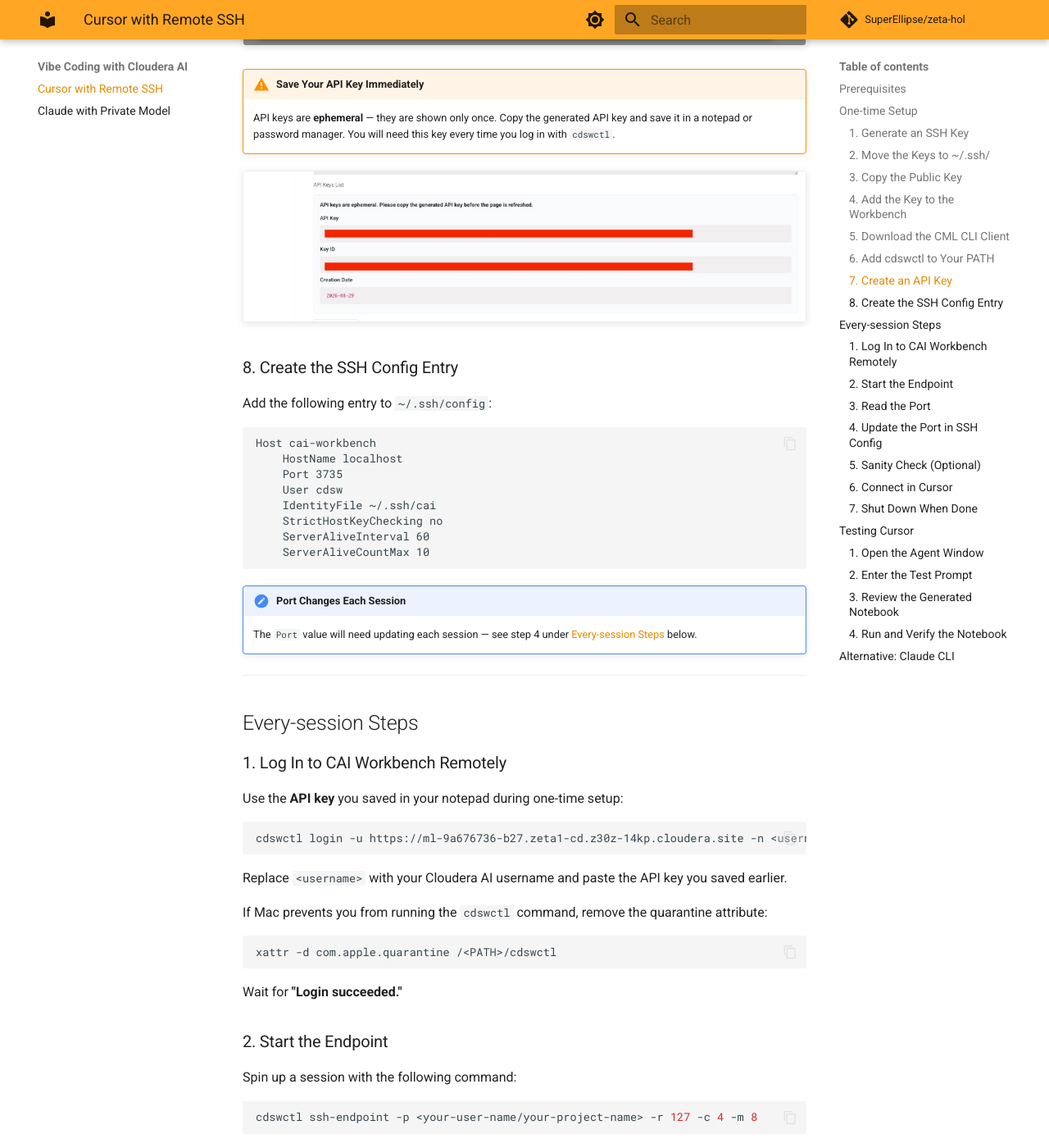
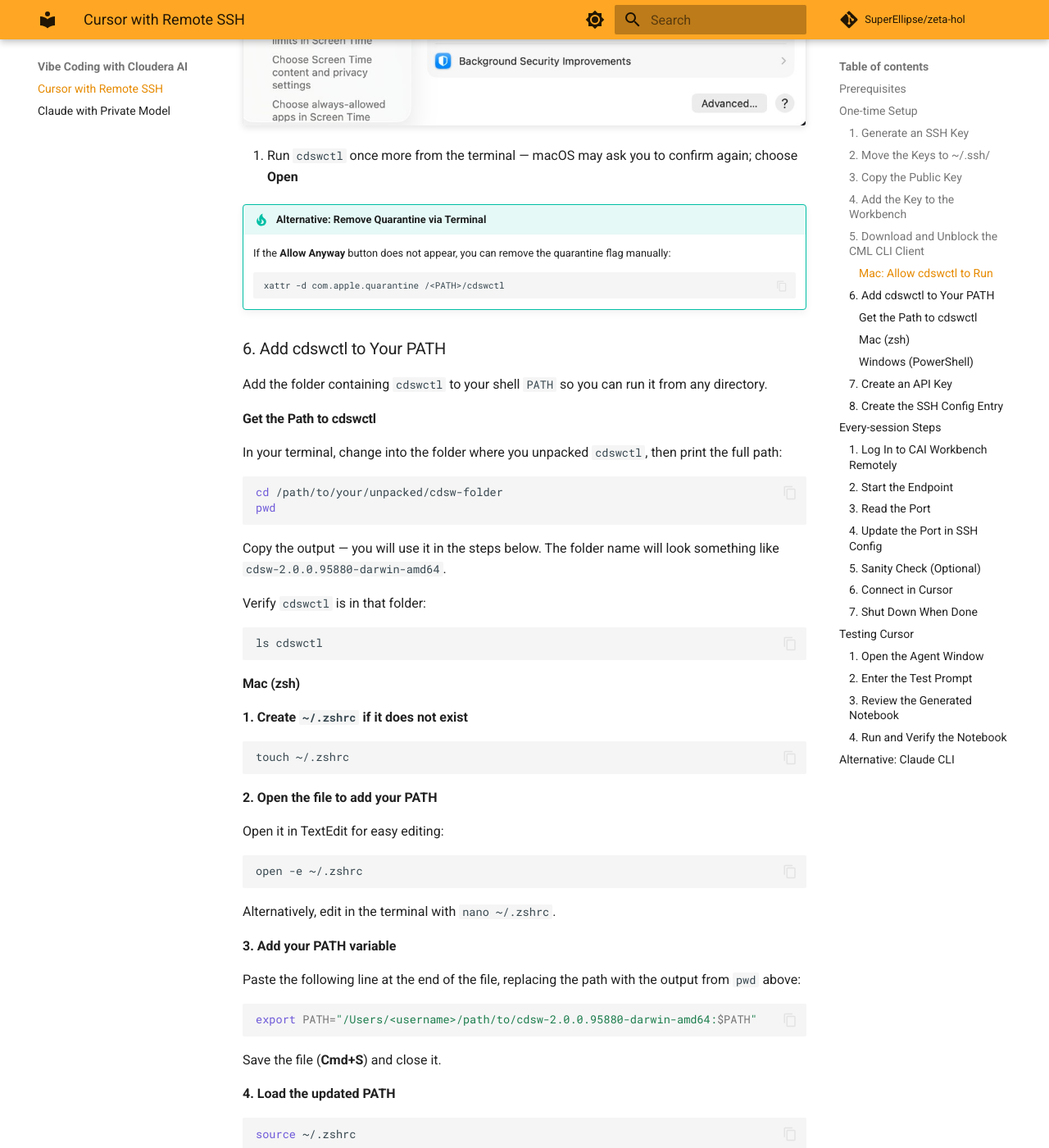
Before and after one commit to SuperEllipse/zeta-hol, an MkDocs documentation site: the page built from docs/vibe-coding/cursor-remote-ssh.md, in a window 1280 px wide and 1400 px high, scrolled down 4744 px. Shown: the whole window at 82% size. Built offline with MkDocs 1.6.1 and Material for MkDocs 9.7.7, drawn with Linux system fonts in a browser that asks for light colours; comment, search, counter and statistics services are not loaded; some of the changed text lies outside the part shown.

Commit message:
Improve cdswctl Mac unblock and PATH setup instructions.
Document Privacy and Security Allow Anyway steps, move the download screenshot to the Remote Editing step, and add Mac and Windows PATH configuration for hackathon participants.

Co-authored-by: Cursor <cursoragent@cursor.com>

````diff
--- a/docs/vibe-coding/cursor-remote-ssh.md
+++ b/docs/vibe-coding/cursor-remote-ssh.md
@@ -69,19 +69,135 @@ In the Cloudera AI Workbench, go to **User Settings → Keys & Access → Remote
 
 ![SSH key fingerprint after adding](../images/cursor-remote-ssh/remote-editing-key-added.png)
 
-### 5. Download the CML CLI Client
-
-On the same **Remote Editing** page, download the **CML CLI client** (`cdswctl`) for your operating system.
+While you are on the **Remote Editing** page, note that the **CML CLI client** (`cdswctl`) can be downloaded for your operating system — you will do this in the next step.
 
 ![Download cdswctl from Remote Editing](../images/cursor-remote-ssh/download-cdswctl.png)
 
-On Mac, if the download is blocked: **Finder → Control-click → Open**.
+### 5. Download and Unblock the CML CLI Client
 
-![Unblock cdswctl on Mac](../images/cursor-remote-ssh/cdswctl-mac-unblock.png)
+Download the **CML CLI client** (`cdswctl`) for your operating system from the **Remote Editing** section shown in step 4.
+
+Unpack the downloaded archive. You should have a folder containing the `cdswctl` binary (for example, `cdsw-2.0.0.95880-darwin-amd64` on Mac).
+
+#### Mac: Allow cdswctl to Run
+
+macOS quarantines downloaded files and will **not** let you run `cdswctl` directly from the terminal on first use. When you try, you may see a dialog like this — click **Done** (do not click Move to Bin):
+
+![cdswctl blocked by macOS](../images/cursor-remote-ssh/cdswctl-mac-quarantine-blocked.png)
+
+Then allow the binary manually:
+
+1. Open **System Settings → Privacy & Security → Security**
+2. Scroll down until you see a message that **`"cdswctl" was blocked`** to protect your Mac
+3. Click **Allow Anyway**
+
+![Allow cdswctl in Privacy and Security](../images/cursor-remote-ssh/cdswctl-mac-allow-anyway.png)
+
+4. Run `cdswctl` once more from the terminal — macOS may ask you to confirm again; choose **Open**
+
+!!! tip "Alternative: Remove Quarantine via Terminal"
+    If the **Allow Anyway** button does not appear, you can remove the quarantine flag manually:
+
+    ```bash
+    xattr -d com.apple.quarantine /<PATH>/cdswctl
+    ```
 
 ### 6. Add cdswctl to Your PATH
 
-After downloading, unpack the archive and optionally add `cdswctl` to your system `PATH` environment variable.
+Add the folder containing `cdswctl` to your shell `PATH` so you can run it from any directory.
+
+#### Get the Path to cdswctl
+
+In your terminal, change into the folder where you unpacked `cdswctl`, then print the full path:
+
+```bash
+cd /path/to/your/unpacked/cdsw-folder
+pwd
+```
+
+Copy the output — you will use it in the steps below. The folder name will look something like `cdsw-2.0.0.95880-darwin-amd64`.
+
+Verify `cdswctl` is in that folder:
+
+```bash
+ls cdswctl
+```
+
+#### Mac (zsh)
+
+**1. Create `~/.zshrc` if it does not exist**
+
+```bash
+touch ~/.zshrc
+```
+
+**2. Open the file to add your PATH**
+
+Open it in TextEdit for easy editing:
+
+```bash
+open -e ~/.zshrc
+```
+
+Alternatively, edit in the terminal with `nano ~/.zshrc`.
+
+**3. Add your PATH variable**
+
+Paste the following line at the end of the file, replacing the path with the output from `pwd` above:
+
+```bash
+export PATH="/Users/<username>/path/to/cdsw-2.0.0.95880-darwin-amd64:$PATH"
+```
+
+Save the file (**Cmd+S**) and close it.
+
+**4. Load the updated PATH**
+
+```bash
+source ~/.zshrc
+```
+
+**5. Verify**
+
+```bash
+cdswctl --help
+```
+
+You should see the `cdswctl` usage output without a "command not found" error.
+
+#### Windows (PowerShell)
+
+**1. Get the folder path**
+
+In PowerShell, navigate to the unpacked folder and print the path:
+
+```powershell
+cd C:\Users\<username>\Downloads\cdsw-2.0.0.xxxxx-windows-amd64
+(Get-Location).Path
+```
+
+Copy the output path.
+
+**2. Add to your user PATH permanently**
+
+Replace the path below with your copied path:
+
+```powershell
+[Environment]::SetEnvironmentVariable(
+  "Path",
+  $env:Path + ";C:\Users\<username>\Downloads\cdsw-2.0.0.xxxxx-windows-amd64",
+  "User"
+)
+```
+
+**3. Restart your terminal**, then verify:
+
+```powershell
+cdswctl --help
+```
+
+!!! note "Windows GUI Alternative"
+    You can also add the folder via **Settings → System → About → Advanced system settings → Environment Variables**, then edit the **User** variable `Path` and add the folder containing `cdswctl.exe`.
 
 ### 7. Create an API Key
 
@@ -130,11 +246,7 @@ cdswctl login -u https://ml-9a676736-b27.zeta1-cd.z30z-14kp.cloudera.site -n <us
 
 Replace `<username>` with your Cloudera AI username and paste the API key you saved earlier.
 
-If Mac prevents you from running the `cdswctl` command, remove the quarantine attribute:
-
-```bash
-xattr -d com.apple.quarantine /<PATH>/cdswctl
-```
+If Mac still blocks `cdswctl`, revisit [step 5 — Allow cdswctl to Run](#mac-allow-cdswctl-to-run) in the one-time setup.
 
 Wait for **"Login succeeded."**
 
````
Also changed, not shown: docs/images/cursor-remote-ssh/cdswctl-mac-allow-anyway.png (added), docs/images/cursor-remote-ssh/cdswctl-mac-quarantine-blocked.png (added).
